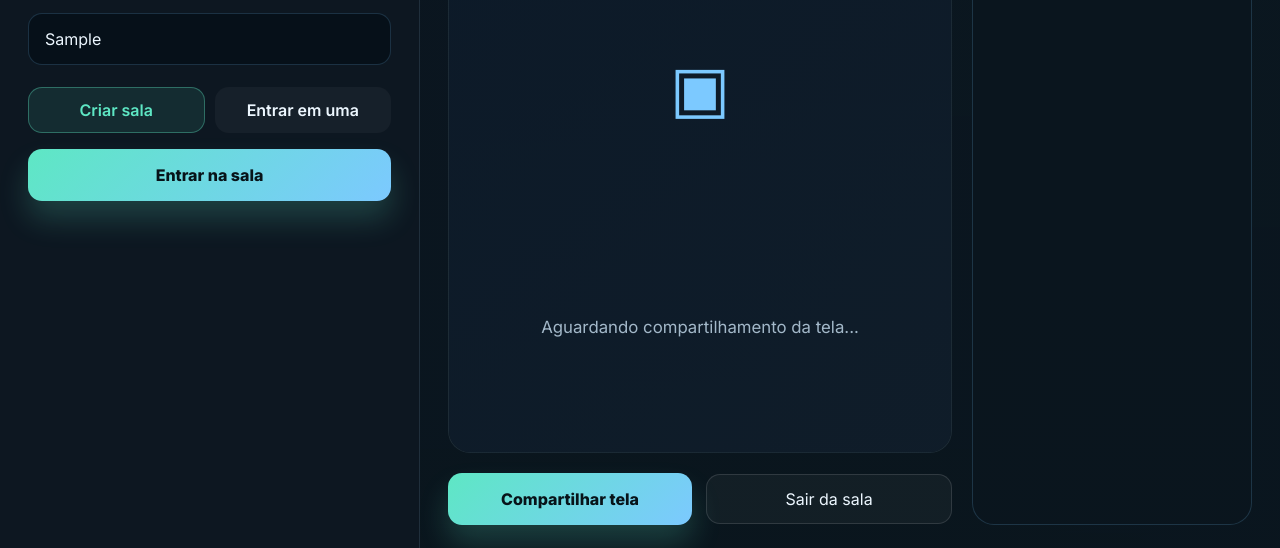
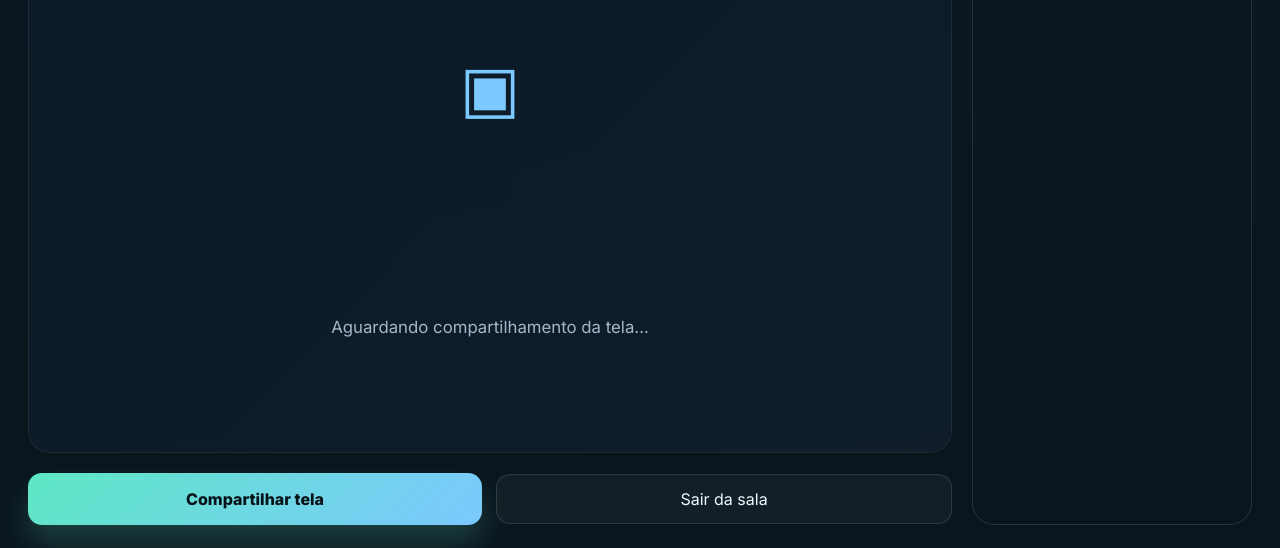
Before and after one commit to Yandev316/Stream, a plain HTML site: page index.html in a window 1280 px wide. Both pictures are taken after typing "Sample" into the empty fields and a click on the button "Entrar na sala". Shown: the part 252-800 px from the top of the page. Drawn offline with Linux system fonts and the light colour scheme.

Commit message:
Add files via upload

```diff
--- a/index.html
+++ b/index.html
@@ -20,7 +20,7 @@
         <button class="theme-option" data-theme="purple" type="button">Roxo</button>
       </div>
 
-      <aside class="panel lobby-panel">
+      <aside id="lobbyPanel" class="panel lobby-panel">
         <div class="brand">
           <span class="brand-mark">◉</span>
           <span>Live Studio</span>
--- a/script.js
+++ b/script.js
@@ -1,4 +1,6 @@
 const lobbyForm = document.getElementById("lobbyForm");
+const lobbyPanel = document.getElementById("lobbyPanel");
+const appShell = document.querySelector(".app-shell");
 const userNameInput = document.getElementById("userName");
 const roomCodeInput = document.getElementById("roomCodeInput");
 const joinRoomField = document.getElementById("joinRoomField");
@@ -178,6 +180,9 @@ function activateRoom(mode, roomCode) {
   appState.roomCode = roomCode;
   appState.userName = userNameInput.value.trim() || "Visitante";
 
+  appShell.classList.add("room-active");
+  lobbyPanel.classList.add("hidden");
+
   roomCodeLabel.textContent = roomCode;
   userStatus.textContent = mode === "host" ? "Host" : "Cliente";
   roomTitle.textContent = mode === "host" ? `Sala de ${appState.userName}` : `Acompanhando ${roomCode}`;
@@ -206,6 +211,9 @@ function resetRoom() {
   appState.roomCode = "";
   appState.stream = null;
   appState.viewerWindow = null;
+
+  appShell.classList.remove("room-active");
+  lobbyPanel.classList.remove("hidden");
 
   if (screenVideo.srcObject) {
     screenVideo.srcObject.getTracks().forEach((track) => track.stop());
--- a/styles.css
+++ b/styles.css
@@ -90,6 +90,14 @@ button, input {
   box-shadow: none;
   overflow: hidden;
   backdrop-filter: blur(18px);
+}
+
+.app-shell.room-active {
+  grid-template-columns: 1fr;
+}
+
+.app-shell.room-active .lobby-panel {
+  display: none;
 }
 
 .panel {
```
